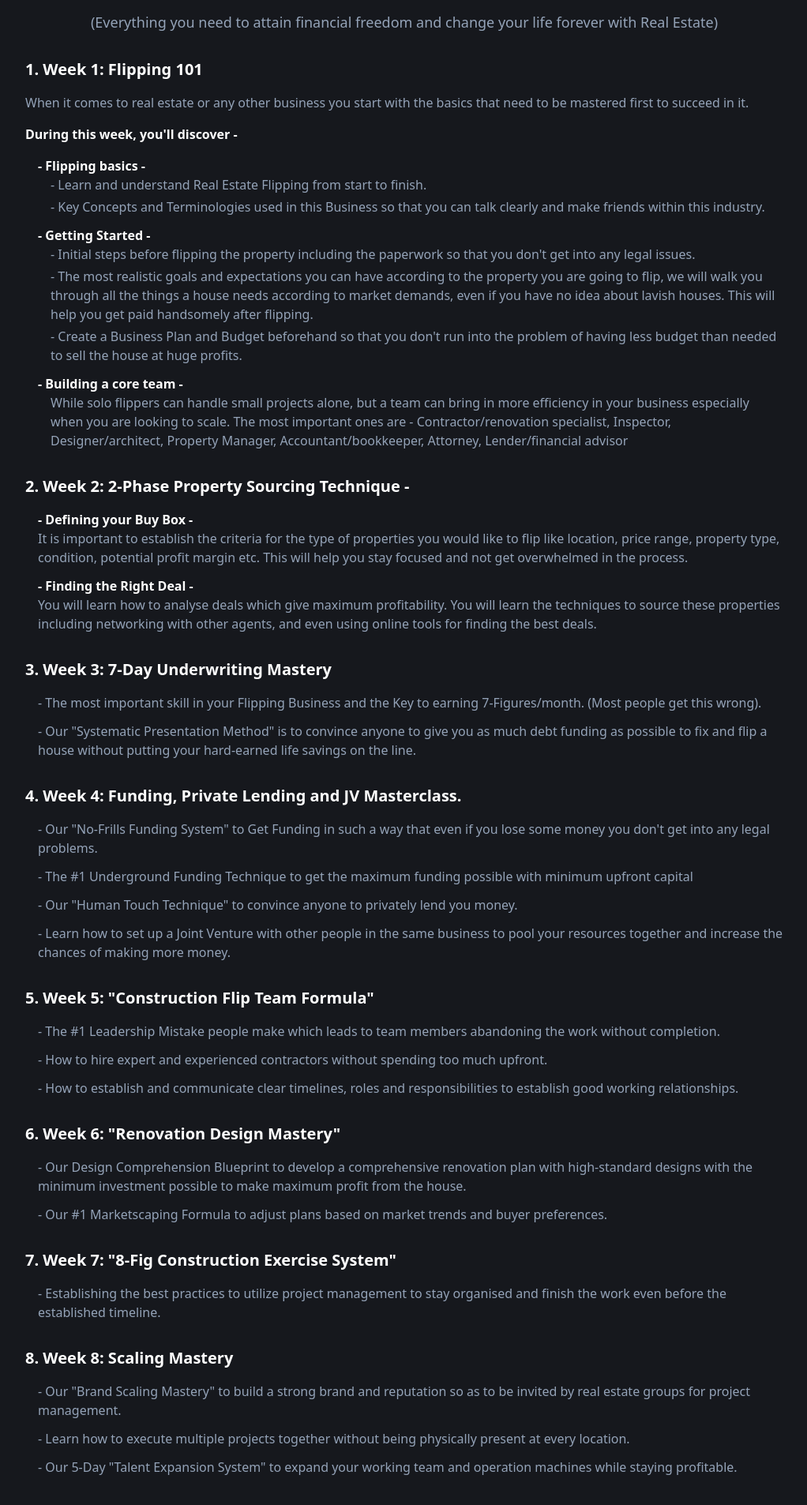
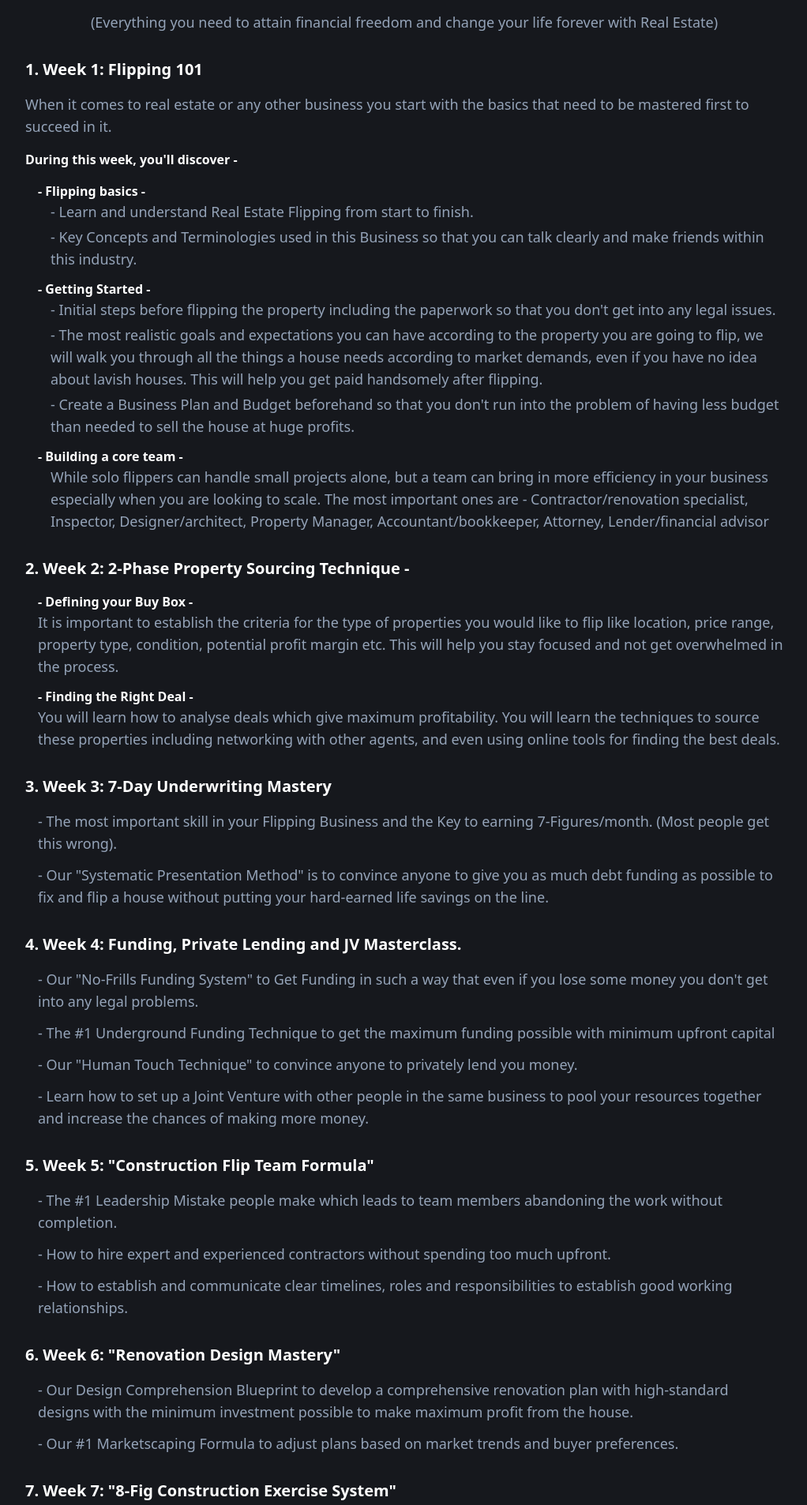
Before and after one commit to AnantGH/sales-page-clone-studio, a React (Vite) app: page / in a window 1280 px wide. Shown: the part 4434-6340 px from the top of the page at 79% size, without its empty margins (128-1150 px from the left). Built offline with nearby package versions, Linux system fonts and the light colour scheme.

Commit message:
Increase font size for all text in ProgramSection
cgen-174f0809cf41472191c06a3864dba1b2

```diff
--- a/src/components/ProgramSection.tsx
+++ b/src/components/ProgramSection.tsx
@@ -15,7 +15,7 @@ const ProgramSection = () => {
           {/* Week 1 */}
           <div className="space-y-4">
             <h3 className="text-xl font-bold text-white">1. Week 1: Flipping 101</h3>
-            <p className="text-muted-foreground">
+            <p className="text-muted-foreground text-lg">
               When it comes to real estate or any other business you start with the basics that need to be mastered first to succeed in it.
             </p>
             <p className="font-semibold text-white">During this week, you'll discover -</p>
@@ -23,7 +23,7 @@ const ProgramSection = () => {
             <div className="ml-4 space-y-3">
               <div>
                 <p className="font-semibold text-white">- Flipping basics -</p>
-                <div className="ml-4 space-y-1 text-muted-foreground">
+                <div className="ml-4 space-y-1 text-muted-foreground text-lg">
                   <p>- Learn and understand Real Estate Flipping from start to finish.</p>
                   <p>- Key Concepts and Terminologies used in this Business so that you can talk clearly and make friends within this industry.</p>
                 </div>
@@ -31,7 +31,7 @@ const ProgramSection = () => {
 
               <div>
                 <p className="font-semibold text-white">- Getting Started -</p>
-                <div className="ml-4 space-y-1 text-muted-foreground">
+                <div className="ml-4 space-y-1 text-muted-foreground text-lg">
                   <p>- Initial steps before flipping the property including the paperwork so that you don't get into any legal issues.</p>
                   <p>- The most realistic goals and expectations you can have according to the property you are going to flip, we will walk you through all the things a house needs according to market demands, even if you have no idea about lavish houses. This will help you get paid handsomely after flipping.</p>
                   <p>- Create a Business Plan and Budget beforehand so that you don't run into the problem of having less budget than needed to sell the house at huge profits.</p>
@@ -40,7 +40,7 @@ const ProgramSection = () => {
 
               <div>
                 <p className="font-semibold text-white">- Building a core team -</p>
-                <p className="text-muted-foreground ml-4">While solo flippers can handle small projects alone, but a team can bring in more efficiency in your business especially when you are looking to scale. The most important ones are - Contractor/renovation specialist, Inspector, Designer/architect, Property Manager, Accountant/bookkeeper, Attorney, Lender/financial advisor</p>
+                <p className="text-muted-foreground text-lg ml-4">While solo flippers can handle small projects alone, but a team can bring in more efficiency in your business especially when you are looking to scale. The most important ones are - Contractor/renovation specialist, Inspector, Designer/architect, Property Manager, Accountant/bookkeeper, Attorney, Lender/financial advisor</p>
               </div>
             </div>
           </div>
@@ -51,11 +51,11 @@ const ProgramSection = () => {
             <div className="ml-4 space-y-3">
               <div>
                 <p className="font-semibold text-white">- Defining your Buy Box -</p>
-                <p className="text-muted-foreground">It is important to establish the criteria for the type of properties you would like to flip like location, price range, property type, condition, potential profit margin etc. This will help you stay focused and not get overwhelmed in the process.</p>
+                <p className="text-muted-foreground text-lg">It is important to establish the criteria for the type of properties you would like to flip like location, price range, property type, condition, potential profit margin etc. This will help you stay focused and not get overwhelmed in the process.</p>
               </div>
               <div>
                 <p className="font-semibold text-white">- Finding the Right Deal -</p>
-                <p className="text-muted-foreground">You will learn how to analyse deals which give maximum profitability. You will learn the techniques to source these properties including networking with other agents, and even using online tools for finding the best deals.</p>
+                <p className="text-muted-foreground text-lg">You will learn how to analyse deals which give maximum profitability. You will learn the techniques to source these properties including networking with other agents, and even using online tools for finding the best deals.</p>
               </div>
             </div>
           </div>
@@ -63,7 +63,7 @@ const ProgramSection = () => {
           {/* Week 3 */}
           <div className="space-y-4">
             <h3 className="text-xl font-bold text-white">3. Week 3: 7-Day Underwriting Mastery</h3>
-            <div className="ml-4 space-y-3 text-muted-foreground">
+            <div className="ml-4 space-y-3 text-muted-foreground text-lg">
               <p>- The most important skill in your Flipping Business and the Key to earning 7-Figures/month. (Most people get this wrong).</p>
               <p>- Our "Systematic Presentation Method" is to convince anyone to give you as much debt funding as possible to fix and flip a house without putting your hard-earned life savings on the line.</p>
             </div>
@@ -72,7 +72,7 @@ const ProgramSection = () => {
           {/* Week 4 */}
           <div className="space-y-4">
             <h3 className="text-xl font-bold text-white">4. Week 4: Funding, Private Lending and JV Masterclass.</h3>
-            <div className="ml-4 space-y-3 text-muted-foreground">
+            <div className="ml-4 space-y-3 text-muted-foreground text-lg">
               <p>- Our "No-Frills Funding System" to Get Funding in such a way that even if you lose some money you don't get into any legal problems.</p>
               <p>- The #1 Underground Funding Technique to get the maximum funding possible with minimum upfront capital</p>
               <p>- Our "Human Touch Technique" to convince anyone to privately lend you money.</p>
@@ -83,7 +83,7 @@ const ProgramSection = () => {
           {/* Week 5-8 */}
           <div className="space-y-4">
             <h3 className="text-xl font-bold text-white">5. Week 5: "Construction Flip Team Formula"</h3>
-            <div className="ml-4 space-y-3 text-muted-foreground">
+            <div className="ml-4 space-y-3 text-muted-foreground text-lg">
               <p>- The #1 Leadership Mistake people make which leads to team members abandoning the work without completion.</p>
               <p>- How to hire expert and experienced contractors without spending too much upfront.</p>
               <p>- How to establish and communicate clear timelines, roles and responsibilities to establish good working relationships.</p>
@@ -92,7 +92,7 @@ const ProgramSection = () => {
 
           <div className="space-y-4">
             <h3 className="text-xl font-bold text-white">6. Week 6: "Renovation Design Mastery"</h3>
-            <div className="ml-4 space-y-3 text-muted-foreground">
+            <div className="ml-4 space-y-3 text-muted-foreground text-lg">
               <p>- Our Design Comprehension Blueprint to develop a comprehensive renovation plan with high-standard designs with the minimum investment possible to make maximum profit from the house.</p>
               <p>- Our #1 Marketscaping Formula to adjust plans based on market trends and buyer preferences.</p>
             </div>
@@ -100,14 +100,14 @@ const ProgramSection = () => {
 
           <div className="space-y-4">
             <h3 className="text-xl font-bold text-white">7. Week 7: "8-Fig Construction Exercise System"</h3>
-            <div className="ml-4 space-y-3 text-muted-foreground">
+            <div className="ml-4 space-y-3 text-muted-foreground text-lg">
               <p>- Establishing the best practices to utilize project management to stay organised and finish the work even before the established timeline.</p>
             </div>
           </div>
 
           <div className="space-y-4">
             <h3 className="text-xl font-bold text-white">8. Week 8: Scaling Mastery</h3>
-            <div className="ml-4 space-y-3 text-muted-foreground">
+            <div className="ml-4 space-y-3 text-muted-foreground text-lg">
               <p>- Our "Brand Scaling Mastery" to build a strong brand and reputation so as to be invited by real estate groups for project management.</p>
               <p>- Learn how to execute multiple projects together without being physically present at every location.</p>
               <p>- Our 5-Day "Talent Expansion System" to expand your working team and operation machines while staying profitable.</p>
@@ -117,7 +117,7 @@ const ProgramSection = () => {
           {/* Additional Benefits */}
           <div className="space-y-4">
             <h3 className="text-xl font-bold text-white">During the program, you'll also get access to -</h3>
-            <div className="ml-4 space-y-2 text-muted-foreground">
+            <div className="ml-4 space-y-2 text-muted-foreground text-lg">
               <p>1. Weekly community coaching calls with me and other industry experts on the Real Estate Investing topics that matter most.</p>
               <p>2. A library of intensive online courses designed by James on Flipping, Private Money, Wholesaling and more</p>
               <p>3. The calculators, contracts, and scripts used by James in his own businesses</p>
```
